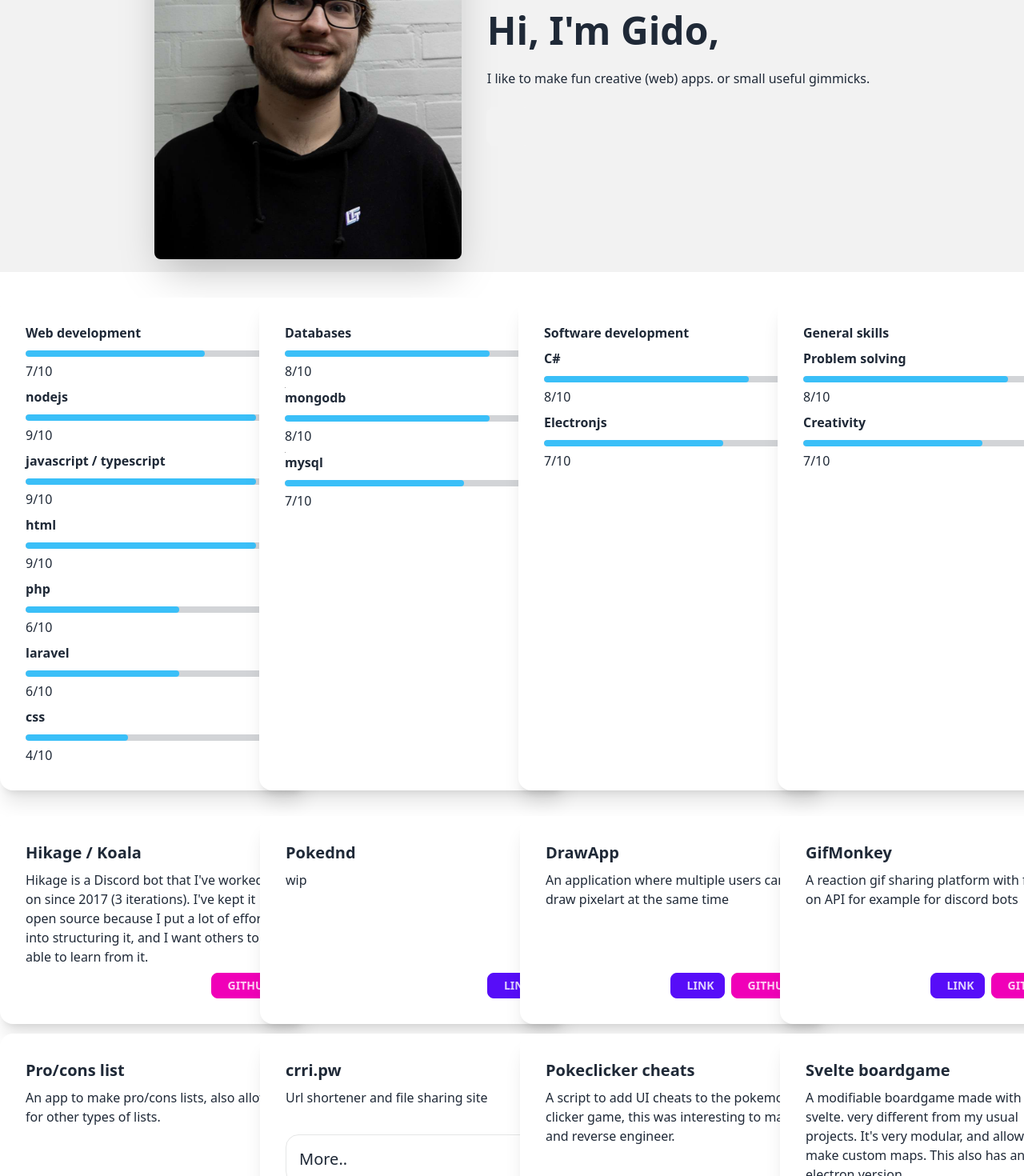
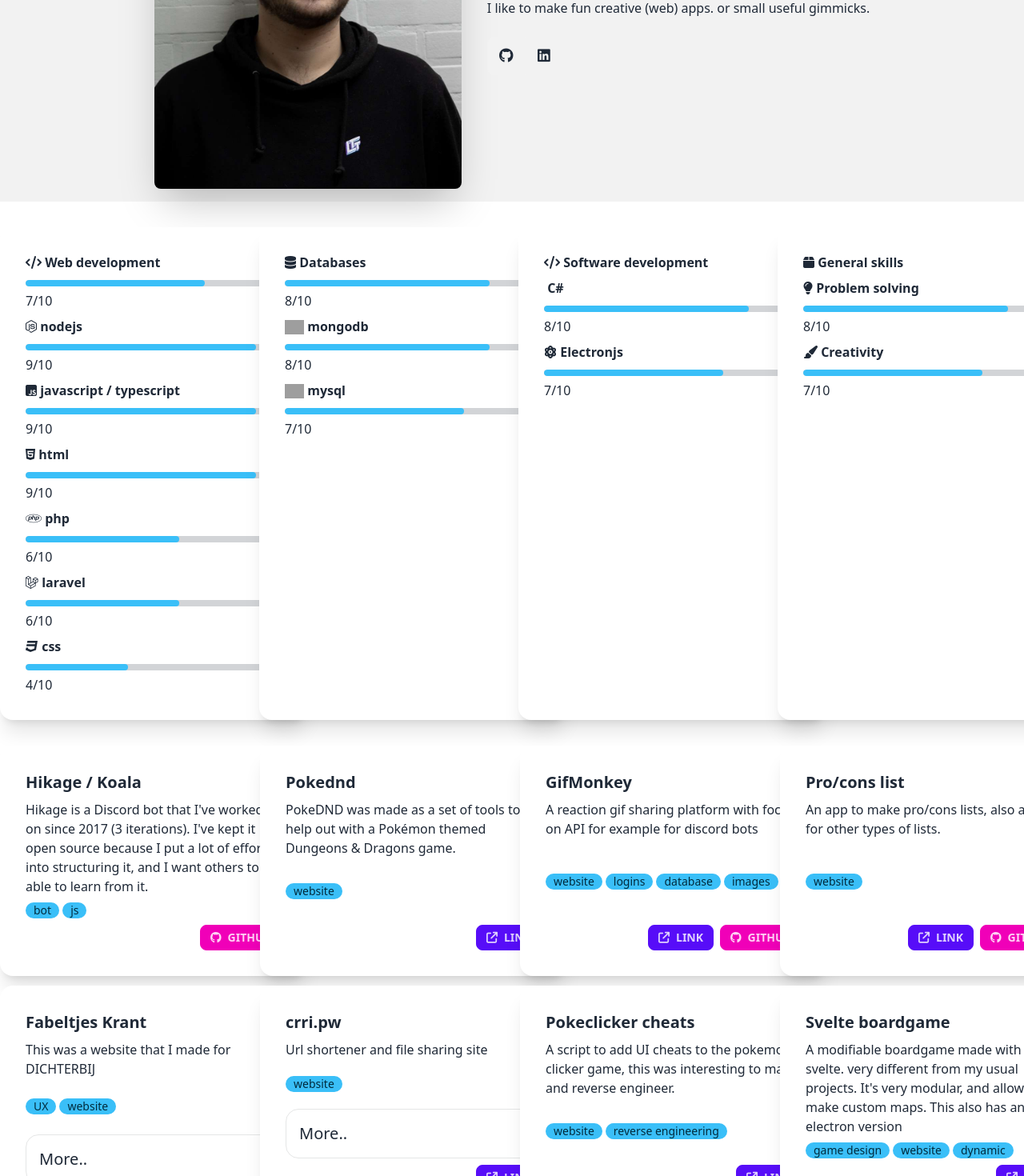
Before and after one commit to GiraffeSummer/portfolio-new, a Svelte app: page / in a window 1280 px wide. Shown: the part 300-1770 px from the top of the page at 80% size. Built offline with nearby package versions, Linux system fonts and the light colour scheme; grey boxes are pictures that could not be loaded.

Commit message:
added project tags, finished texts, and updated daisyui

```diff
--- a/package.json
+++ b/package.json
@@ -19,6 +19,6 @@
   "dependencies": {
     "@fortawesome/fontawesome-free": "^6.1.1",
     "@tailwindcss/typography": "^0.5.9",
-    "daisyui": "^2.51.6"
+    "daisyui": "^3.0.25"
   }
 }
--- a/src/App.svelte
+++ b/src/App.svelte
@@ -1,6 +1,7 @@
 <script>
-  import '../node_modules/@fortawesome/fontawesome-free/css/solid.min.css';
-  import '../node_modules/@fortawesome/fontawesome-free/css/brands.min.css';
+  // import '../node_modules/@fortawesome/fontawesome-free/css/solid.min.css';
+  // import '../node_modules/@fortawesome/fontawesome-free/css/brands.min.css';
+  import '../node_modules/@fortawesome/fontawesome-free/css/all.min.css';
   // import 'mini.css';
   // import './global.css';
   import lang, { setLanguage } from './lang.js';
--- a/src/components/About.svelte
+++ b/src/components/About.svelte
@@ -28,10 +28,10 @@
         <h1 class="text-5xl font-bold">{text.name}</h1>
         <p class="py-6">{text.description}</p>
 
-        <div class="btn-group center">
+        <div class="join center">
           {#each socials as social}
             <a
-              class="btn btn-circle"
+              class="btn btn-circle join-item"
               rel="noopener noreferrer"
               aria-label={social.name}
               target="_blank"
--- a/src/components/Contact.svelte
+++ b/src/components/Contact.svelte
@@ -9,7 +9,9 @@
   };
 </script>
 
-<section id="contact" class="card w-full bg-base-100 shadow-xl">
+<section id="contact">
+  <div class="flex w-full justify-center my-5">
+    <div class="card bg-base-100 shadow-xl lg:w-4/12">
       <div class="card-body">
         <form data-netlify="true" method="POST" name="contact" class="form">
           <!-- hidden input to define input name -->
@@ -62,4 +64,6 @@
           </button>
         </form>
       </div>
+    </div>
+  </div>
 </section>
--- a/src/components/Navbar.svelte
+++ b/src/components/Navbar.svelte
@@ -35,7 +35,7 @@
       </label>
       <ul
         tabindex="0"
-        class="menu menu-compact dropdown-content mt-3 p-2 shadow bg-base-100 rounded-box w-52"
+        class="menu menu-compact dropdown-content mt-3 p-2 shadow bg-base-100 rounded-box w-52 z-40"
       >
         {#each navitems as nav}
           {#if nav.enabled == undefined || nav.enabled == true}
@@ -43,7 +43,8 @@
           {/if}
         {/each}
         <li tabindex="0" class="z-10">
-          <a class="justify-between">
+          <details>
+            <summary class="justify-between">
               <!-- mobile -->
               {langProperties(selectedLanguage).name || selectedLanguage}
               {langProperties(selectedLanguage).icon}
@@ -57,7 +58,7 @@
                   d="M8.59,16.58L13.17,12L8.59,7.41L10,6L16,12L10,18L8.59,16.58Z"
                 /></svg
               >
-          </a>
+            </summary>
             <ul class="p-2">
               {#each langlist as lang}
                 <li>
@@ -72,6 +73,7 @@
                 </li>
               {/each}
             </ul>
+          </details>
         </li>
       </ul>
     </div>
@@ -90,7 +92,8 @@
         {/if}
       {/each}
       <li tabindex="0" class="z-10">
-        <a>
+        <details>
+          <summary>
             <!-- desktop -->
             {langProperties(selectedLanguage).icon}
             {langProperties(selectedLanguage).name || selectedLanguage}
@@ -104,7 +107,7 @@
                 d="M7.41,8.58L12,13.17L16.59,8.58L18,10L12,16L6,10L7.41,8.58Z"
               /></svg
             >
-        </a>
+          </summary>
           <ul class="p-2">
             {#each langlist as lang}
               <li>
@@ -120,6 +123,7 @@
               </li>
             {/each}
           </ul>
+        </details>
       </li>
     </ul>
   </div>
--- a/src/components/Projects.svelte
+++ b/src/components/Projects.svelte
@@ -29,6 +29,15 @@
           <h2 class="card-title">{project.name}</h2>
 
           <p>{project.description}</p>
+
+          {#if project.tags}
+            <div class="flex flex-auto flex-row gap-1">
+              {#each project.tags as tag}
+                <div class="badge badge-info">{tag}</div>
+              {/each}
+            </div>
+          {/if}
+
           {#if project.longText != undefined}
             <div
               class="collapse border border-base-300 bg-base-100 rounded-box"
@@ -50,7 +59,7 @@
                 target={project.target || '_blank'}
                 href={project.url}
               >
-                <span class="fa-solid fa-up-right-from-square" />
+                <span class="fa-solid fa-arrow-up-right-from-square" />
                 {text.link}
               </a>
             {/if}
@@ -70,7 +79,7 @@
 
     <div class="order-last col-span-full">
       <i class="">
-        {text.nosource}, <a class="btn-link " href="#contact">{text.contact}</a>
+        {text.nosource}, <a class="btn-link" href="#contact">{text.contact}</a>
       </i>
     </div>
   </div>
--- a/src/components/SkillItem.svelte
+++ b/src/components/SkillItem.svelte
@@ -9,13 +9,7 @@
 <div class="section">
   <div>
     {#if skill.icon}
-      <img
-        class="greyscale"
-        src={skill.icon}
-        alt={skill.name}
-        width="1.2rem"
-        height="1.2rem"
-      />
+      <img class="grayscale avatar w-6" src={skill.icon} alt={skill.name} />
     {:else if skill.iconClass}
       <span class={skill.iconClass} />
     {/if}
--- a/src/data.js
+++ b/src/data.js
@@ -19,61 +19,79 @@ function getProjects() {
         {
             name: lang('projects/koala/name'),
             description: lang('projects/koala/description'),
-            source: "https://github.com/GiraffeSummer/Koala"
+            source: "https://github.com/GiraffeSummer/Koala",
+            tags: ['bot', 'js']
         },
         {
             name: lang('projects/pokednd/name'),
             description: lang('projects/pokednd/description'),
             url: 'https://pokednd.cripplerick.com',
+            tags: ['website']
             // source: 'https://github.com/GiraffeSummer/PokemonDnd',
+        },
+        {
+            name: lang('projects/gifmonkey/name'),
+            description: lang('projects/gifmonkey/description'),
+            url: 'https://gifmonkey.cripplerick.com',
+            source: 'https://github.com/GiraffeSummer/newest-image-api',
+            tags: ['website', 'logins', 'database', 'images']
+        },
+        {
+            name: lang('projects/procons/name'),
+            description: lang('projects/procons/description'),
+            url: 'https://procons.netlify.app/',
+            source: 'https://github.com/GiraffeSummer/pro-cons-list',
+            tags: ['website']
+        },
+        {
+            name: lang('projects/fabeltjeskrant/name'),
+            description: lang('projects/fabeltjeskrant/description'),
+            longText: lang('projects/fabeltjeskrant/longtext'),
+            tags: ['UX', 'website']
+            // url: 'https://pokednd.cripplerick.com',
+            // source: 'https://github.com/GiraffeSummer/PokemonDnd',
+        },
+        {
+            name: lang('projects/shortener/name'),
+            description: lang('projects/shortener/description'),
+            longText: lang('projects/shortener/longtext'),
+            url: 'https://crri.pw/',
+            tags: ['website']
+            //source: 'https://github.com/GiraffeSummer/pro-cons-list',
+        },
+        {
+            name: lang('projects/pokeclicker/name'),
+            description: lang('projects/pokeclicker/description'),
+            url: 'https://pokeclickercheat.netlify.app/',
+            tags: ['website', 'reverse engineering']
+            //source: 'https://github.com/GiraffeSummer/pro-cons-list',
+        },
+        {
+            name: lang('projects/boardgame/name'),
+            description: lang('projects/boardgame/description'),
+            url: 'https://svelte-boardgame.netlify.app/',
+            tags: ['game design', 'website', 'dynamic']
+            //source: 'https://github.com/GiraffeSummer/pro-cons-list',
         },
         {
             name: lang('projects/drawapp/name'),
             description: lang('projects/drawapp/description'),
             url: 'https://draw.cripplerick.com/create',
             source: 'https://github.com/GiraffeSummer/newest-image-api',
-        },
-        {
-            name: lang('projects/gifmonkey/name'),
-            description: lang('projects/gifmonkey/description'),
-            url: 'https://gifmonkey.cripplerick.com',
-            source: 'https://github.com/GiraffeSummer/newest-image-api',
-        },
-        {
-            name: lang('projects/procons/name'),
-            description: lang('projects/procons/description'),
-            url: 'https://procons.netlify.app/',
-            source: 'https://github.com/GiraffeSummer/pro-cons-list',
-        },
-        {
-            name: lang('projects/shortener/name'),
-            description: lang('projects/shortener/description'),
-            longText: lang('projects/shortener/longtext'),
-            url: 'https://crri.pw/',
-            //source: 'https://github.com/GiraffeSummer/pro-cons-list',
-        },
-        {
-            name: lang('projects/pokeclicker/name'),
-            description: lang('projects/pokeclicker/description'),
-            url: 'https://pokeclickercheat.netlify.app/',
-            //source: 'https://github.com/GiraffeSummer/pro-cons-list',
-        },
-        {
-            name: lang('projects/boardgame/name'),
-            description: lang('projects/boardgame/description'),
-            url: 'https://svelte-boardgame.netlify.app/',
-            //source: 'https://github.com/GiraffeSummer/pro-cons-list',
+            tags: ['websockets', 'website']
         },
         {
             name: lang('projects/friendlight/name'),
             description: lang('projects/friendlight/description'),
             longText: lang('projects/friendlight/longtext'),
             url: 'https://friendlamp.netlify.app/',
+            tags: ['websockets', 'website', 'arduino', 'database']
             //source: 'https://github.com/GiraffeSummer/pro-cons-list',
         },
         {
             name: lang('projects/portfolio/name'),
             description: lang('projects/portfolio/description'),
+            tags: ['UX', 'website'],
             url: '/',
             target: '_self',
             source: 'https://github.com/GiraffeSummer/portfolio-new',
--- a/src/lang/en.js
+++ b/src/lang/en.js
@@ -12,7 +12,11 @@ export default function (field) {
         'projects/koala/description': 'Hikage  is a Discord bot that I\'ve worked on since 2017 (3 iterations).\nI\'ve kept it open source because I put a lot of effort into structuring it,\nand I want others to be able to learn from it.',
 
         'projects/pokednd/name': 'Pokednd',
-        'projects/pokednd/description': 'wip',
+        'projects/pokednd/description': 'PokeDND was made as a set of tools to help out with a Pokémon themed Dungeons & Dragons game.',
+
+        'projects/fabeltjeskrant/name': 'Fabeltjes Krant',
+        'projects/fabeltjeskrant/description': 'This was a website that I made for DICHTERBIJ ',
+        'projects/fabeltjeskrant/longtext': 'One of the first dynamic websites I made. I also focussed on that even the clients could edit the information shown in the website.',
 
         'projects/drawapp/name': 'DrawApp',
         'projects/drawapp/description': 'An application where multiple users can draw pixelart at the same time',
@@ -71,6 +75,6 @@ export default function (field) {
         'nav/contact': 'Contact',
 
         //footer
-        footer: 'Made by',
+        'footer': 'Made by',
     }[field];
 }
--- a/src/lang/nl.js
+++ b/src/lang/nl.js
@@ -12,7 +12,11 @@ export default function (field) {
         'projects/koala/description': 'Hikage is een Discord bot waar ik sinds 2017 aan heb gewerkt (3 iteraties). Ik heb hem open source gehouden omdat ik veel moeite heb gestopt om het goed te structureren,\nen wou dat andere er van konden leren.',
 
         'projects/pokednd/name': 'Pokednd',
-        'projects/pokednd/description': 'wip',
+        'projects/pokednd/description': 'PokemonDND is een website die ik heb gemaakt als hulpmiddelen voor een Dungeons & Dragons Pokémon game die we speelden.',
+
+        'projects/fabeltjeskrant/name': 'Fabeltjes Krant',
+        'projects/fabeltjeskrant/description': 'Fabeltjes Krant is een lichtkrant die ik heb gemaakt voor DICHTERBIJ (de verbeelding Uden)\nSamen met een bewerkings tool om de informatie in de lichtkrant aan te passen.\n',
+        'projects/fabeltjeskrant/longtext': 'Dit was een van mijn eerste dynamische websites die ik heb gemaakt.\nDe lichtkrant liet zien wie er aanwezig was van het personeel, wat leuke nieuws berichten, en wat foto\'s als een diavoorstelling.\nIk heb deze opdracht gemaakt met de instelling dat ook de clienten bij dichterbij de informatie kunnen aanpassen.',
 
         'projects/drawapp/name': 'Drawapp',
         'projects/drawapp/description': 'Een app die meerdere users tegelijkertijd aan een pixelart laat werken.',
@@ -73,6 +77,6 @@ export default function (field) {
         'nav/contact': 'Contact',
 
         //footer
-        footer: 'Gemaakt door'
+        'footer': 'Gemaakt door'
     }[field];
 }
```
Also changed, not shown: 1 other file (tests, documents, lock files or other folders). Lines whose indentation alone changed are shown as unchanged.
